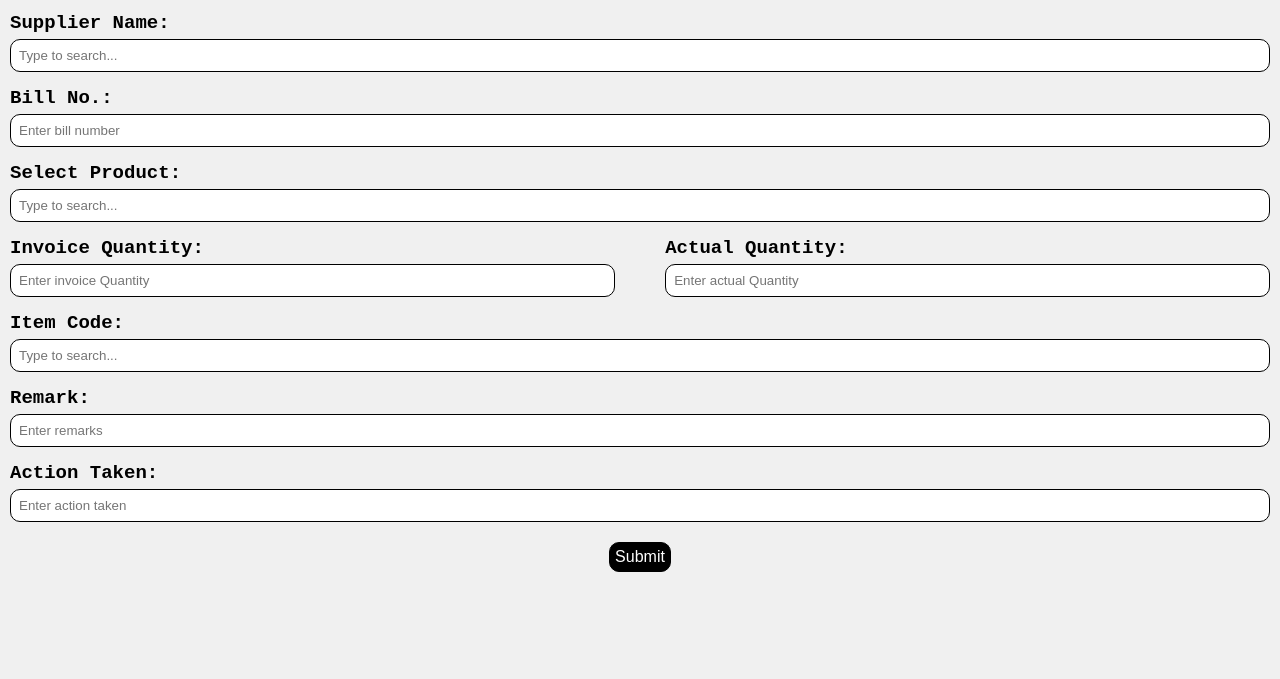
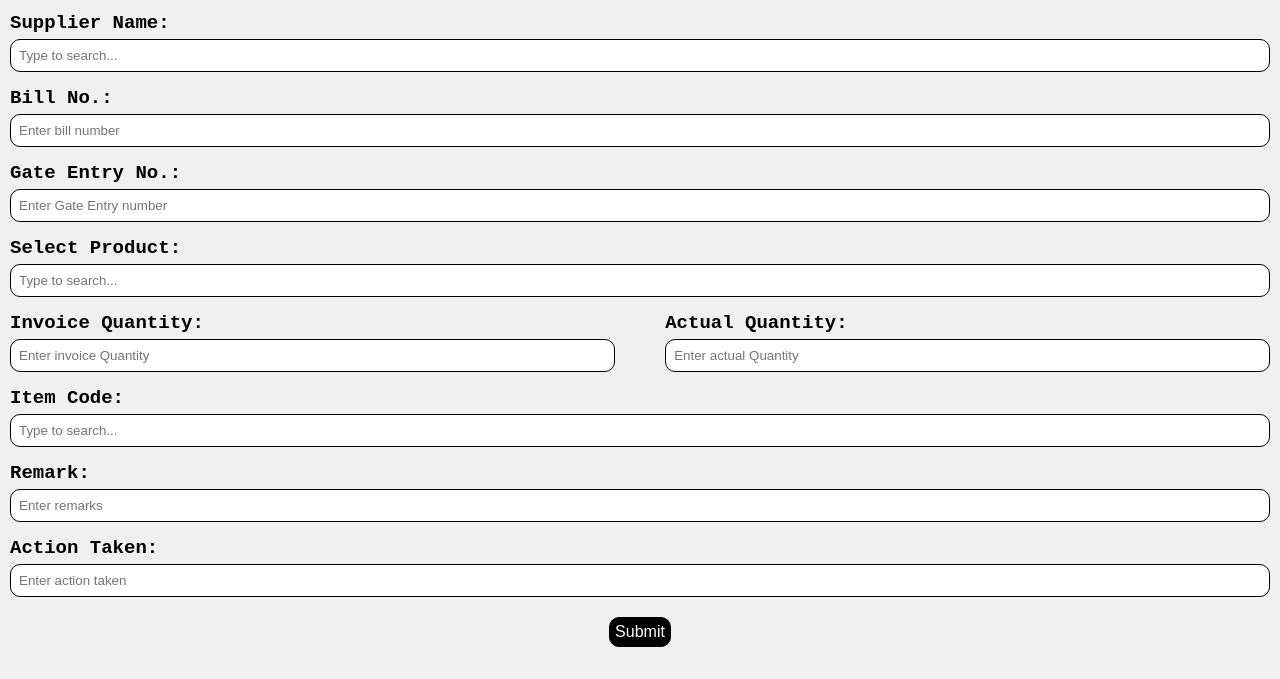
Before and after one commit to SuyashSolutions123/Inspection-Report-Form, a plain HTML site: page index.html in a window 1280 px wide. Shown: the part 121-800 px from the top of the page. Drawn offline with Linux system fonts and the light colour scheme.

Commit message:
Update index.html

```diff
--- a/index.html
+++ b/index.html
@@ -36,6 +36,12 @@
         <div class="form-group">
                 <label for="billNo">Bill No.:</label>
                 <input type="text" id="billNo" name="billNo" placeholder="Enter bill number" required >
+            </div>
+
+         <!--Gate Entry No.-->
+        <div class="form-group">
+                <label for="gateEntryNo">Gate Entry No.:</label>
+                <input type="text" id="gateEntryNo" name="gateEntryNo" placeholder="Enter Gate Entry number" required >
             </div>
 
         <!-- Quality Check Fields (Generated based on selected product or standard criteria) -->
```
